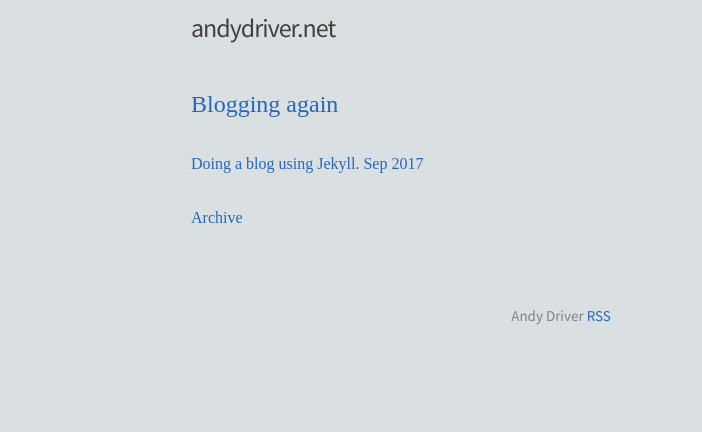
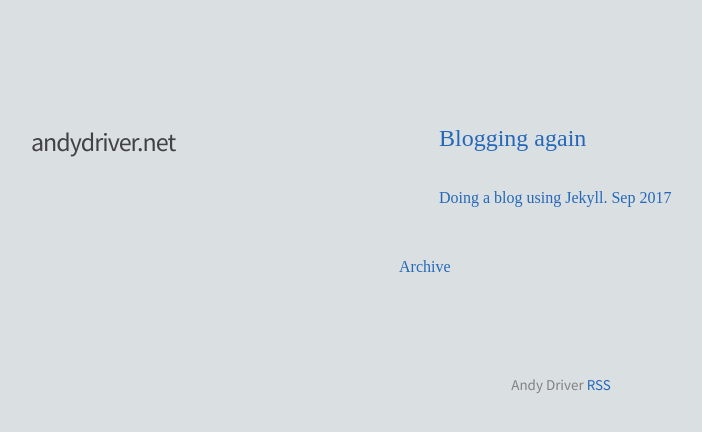
Before and after one commit to andyhd/andyhd.github.io, a Jekyll site: the page built from index.md, in a window 1280 px wide. Shown: the top 432 px of the page, without its empty margins (79-781 px from the left). Built offline with Jekyll 4.4.1, drawn with Linux system fonts in a browser that asks for light colours; some web fonts are replaced.

Commit message:
Two column layout

```diff
--- a/_layouts/default.html
+++ b/_layouts/default.html
@@ -4,6 +4,7 @@
   {% include head.html %}
 
   <body>
+    <div class="wrapper">
 
     {% include header.html %}
 
@@ -15,6 +16,7 @@
 
     {% include footer.html %}
 
+    </div>
   </body>
 
 </html>
--- a/_sass/pasoburogu/_layout.scss
+++ b/_sass/pasoburogu/_layout.scss
@@ -1,9 +1,21 @@
+
+body > .wrapper {
+  max-width: 1328px;
+  padding-right: 80px;
+  padding-left: 80px;
+}
 
 /**
  * Site header
  */
 .site-header {
+  box-sizing: border-box;
+  float: left;
   min-height: 56px;
+  width: 328px;
+  margin-right: -328px;
+  text-align: left;
+  padding: 114px 40px 40px 0;
 
   // Positioning context for the mobile navigation icon
   position: relative;
@@ -69,7 +81,10 @@
  * Page content
  */
 .page-content {
-  padding: $spacing-unit 0;
+  box-sizing: border-box;
+  float: left;
+  width: 100%;
+  padding: 80px 0 80px 368px;
 }
 
 .page-heading {
@@ -147,8 +162,19 @@
 /**
  * Posts
  */
+.post {
+  border-radius: 5px;
+  box-shadow: 0 5px 10px 0 rgba(0,0,0,.2);
+  webkit-box-shadow: 0 5px 10px 0 rgba(0,0,0,.2);
+  background: white;
+  float: left;
+  width: 100%;
+  box-sizing: border-box;
+}
+
 .post-header {
   margin-bottom: $spacing-unit;
+  padding: 40px 40px 0;
 }
 
 .post-title {
@@ -162,6 +188,10 @@
 }
 
 .post-content {
+  box-sizing: border-box;
+  padding: 0 40px;
+  float: left;
+  width: 100%;
   margin-bottom: $spacing-unit;
 
   h2 {
```
